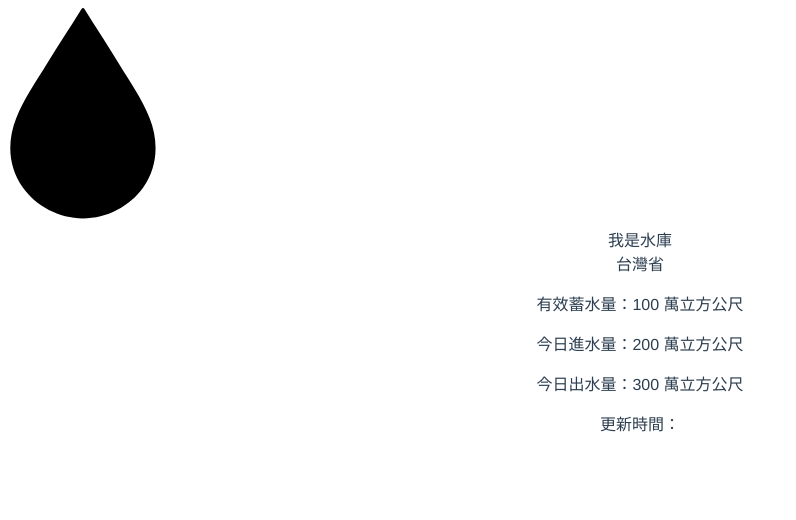
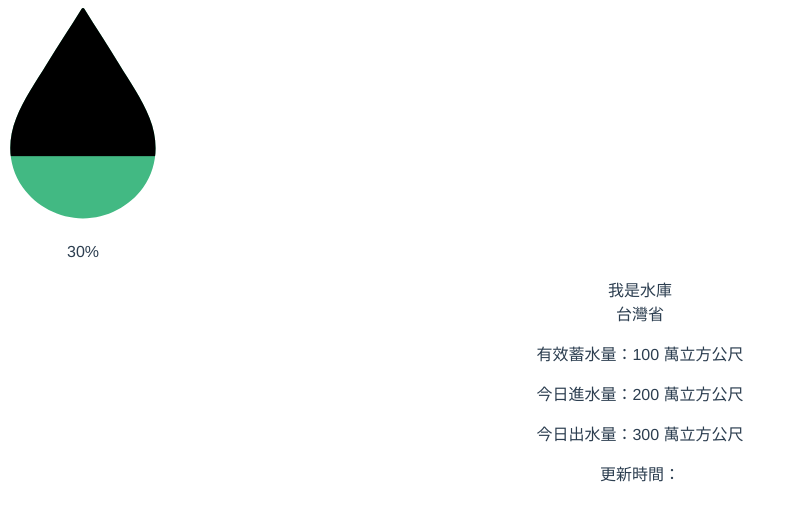
Before and after one commit to Frank0321/Taiwan_Reservoir, a Vue app: page /reservoirInfo in a window 1280 px wide. Shown: the top 520 px of the page, without its empty margins (0-796 px from the left). Built offline with nearby package versions, Linux system fonts and the light colour scheme.

Commit message:
更新水滴狀態 1. 會依比例顯示水量，綠色為有水的比例，黑色為無水的比例 3. drop 可以顯示比例"數字" 2. 將 drop 和 reservoirInfo 綁再一起，可以由 reservoirInfo 控制顯示的比例

```diff
--- a/src/components/drop.vue
+++ b/src/components/drop.vue
@@ -39,17 +39,15 @@
               :height="waterValue"
           >
             <!-- 0~137 -->
-            <animate
-              attributeName="height"
-              from="137"
-              :to="waterValue"
-              dur="0.6s"
-              fill="freeze"
-            />
+
           </rect>
         </g>
       </g>
     </svg>
+    <p class="value-text">
+      <span class="value">{{percentage}}</span>
+      <span class="percentage">%</span>
+    </p>
   </div>
 </template>
 
@@ -79,5 +77,14 @@ export default {
 </script>
 
 <style scoped>
-
+.bg {
+  fill: #42b983;
+}
+.water {
+  clip-path: url(#clip-path);
+  -webkit-clip-path: url(#clip-path) !important;
+}
+.value-text {
+  /*設定圖片的位置*/
+}
 </style>
--- a/src/components/reservoirInfo.vue
+++ b/src/components/reservoirInfo.vue
@@ -3,7 +3,7 @@
     <div class="flex justify-center">
       <div class="flex-initial xl:mr-10 lg:mr-5 md:mr-12 mr-5">
         <!-- water percentage chart -->
-        <drop class="drop" :percentage="100" />
+        <drop class="drop" :percentage="30" />
       </div>
       <div
           class="
```
